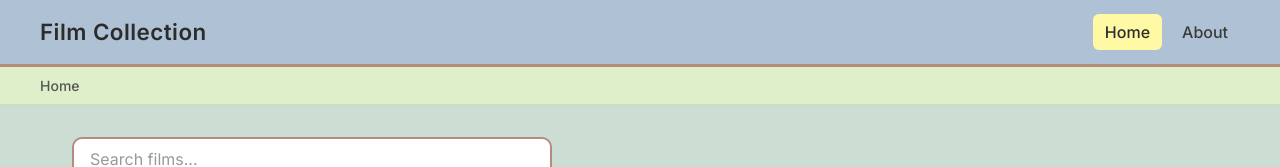
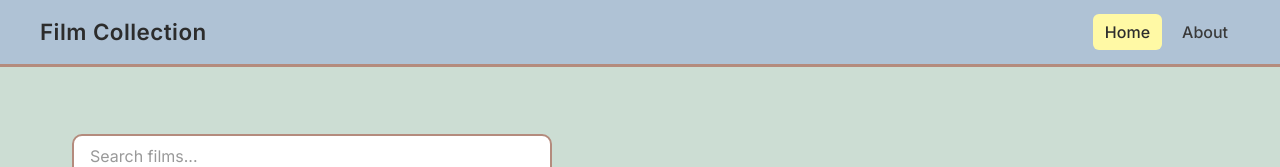
Before and after one commit to zweroboy1/angular-films, an Angular app: page / in a window 1280 px wide. Shown: the top 167 px of the page. Built offline with nearby package versions, Linux system fonts and the light colour scheme.

Commit message:
fix: make header fixed

```diff
--- a/src/app/app.scss
+++ b/src/app/app.scss
@@ -1,11 +1,15 @@
+@use '../styles/variables' as *;
+
 .content {
   flex: 1;
   padding: 2rem;
+  padding-top: calc(#{$header-height} + 2rem);
   max-width: 1200px;
   width: 100%;
   margin: 0 auto;
 
   @media (max-width: 600px) {
     padding: 1.25rem 1rem;
+    padding-top: calc(#{$header-height} + 1.25rem);
   }
 }
--- a/src/app/layout/breadcrumbs/breadcrumbs.scss
+++ b/src/app/layout/breadcrumbs/breadcrumbs.scss
@@ -1,6 +1,9 @@
 @use '../../../styles/variables' as *;
 
 .breadcrumbs {
+  position: sticky;
+  top: $header-height;
+  z-index: 90;
   background-color: $frosted-mint;
   border-bottom: 1px solid rgba(0, 0, 0, 0.08);
   padding: 0.5rem 2rem;
--- a/src/app/layout/header/header.scss
+++ b/src/app/layout/header/header.scss
@@ -1,6 +1,11 @@
 @use '../../../styles/variables' as *;
 
 .header {
+  position: fixed;
+  top: 0;
+  left: 0;
+  right: 0;
+  z-index: 100;
   background-color: $powder-blue;
   border-bottom: 3px solid $dusty-taupe;
   padding: 0 2rem;
```
